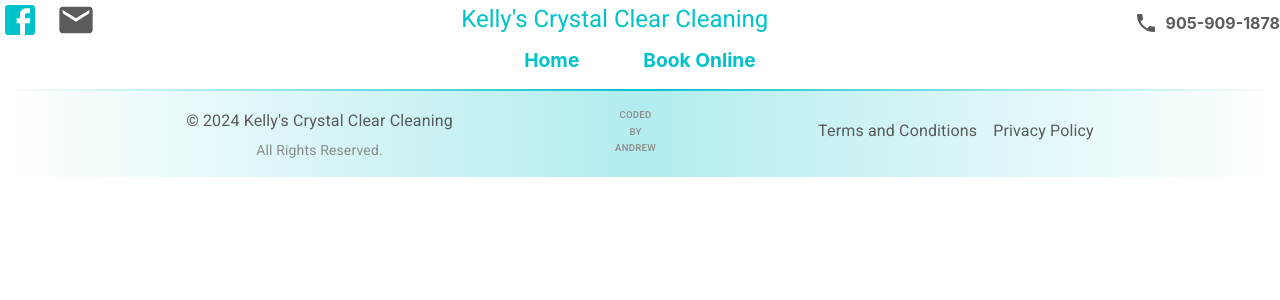
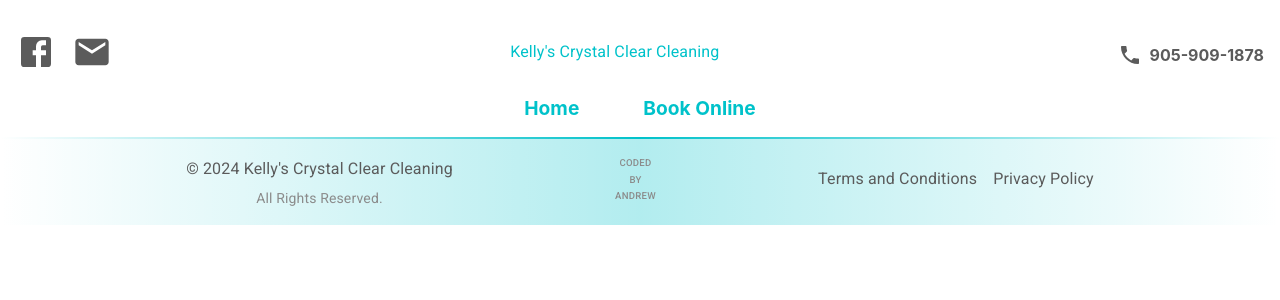
Before and after one commit to derethan/kellyscleaning, a React (Vite) app: page /privacy in a window 1280 px wide. Shown: the top 300 px of the page. Built offline with nearby package versions, Linux system fonts and the light colour scheme.

Commit message:
Add padding to App.css and Navbar.jsx, and update SiteTitle.jsx variant

```diff
--- a/src/App.css
+++ b/src/App.css
@@ -2,6 +2,8 @@
   width: 100vw;
   margin: 0 auto;
   text-align: center;
+
+  padding-top: 1rem;
 }
 
 .flex {
--- a/src/components/Navbar.jsx
+++ b/src/components/Navbar.jsx
@@ -9,7 +9,7 @@ const Navbar = () => {
 
   return (
     <nav>
-      <SiteTitle className="navbar-title"/>
+      <SiteTitle className="navbar-title" varient='h6' />
       <NavbarLinks  className='menu-links'/>
       <MobileMenu />
     </nav>
--- a/src/components/SiteTitle.jsx
+++ b/src/components/SiteTitle.jsx
@@ -3,11 +3,11 @@ import Typography from '@mui/material/Typography';
 
 import { NavLink } from 'react-router-dom';
 
-const SiteTitle = ({className}) => {
+const SiteTitle = ({className, varient}) => {
   return (
     <div className={className}>
       <NavLink to="/">
-        <Typography variant="h5" gutterBottom>
+        <Typography variant={varient} gutterBottom>
           Kelly's Crystal Clear Cleaning
         </Typography>
       </NavLink>
--- a/src/components/styles/Header.css
+++ b/src/components/styles/Header.css
@@ -5,6 +5,8 @@
     flex-direction: row;
     align-items: center;
     justify-content: center;
+
+    padding: 1rem;
 }
 
 .site-title, .site-title a, .site-title a:hover {
```
